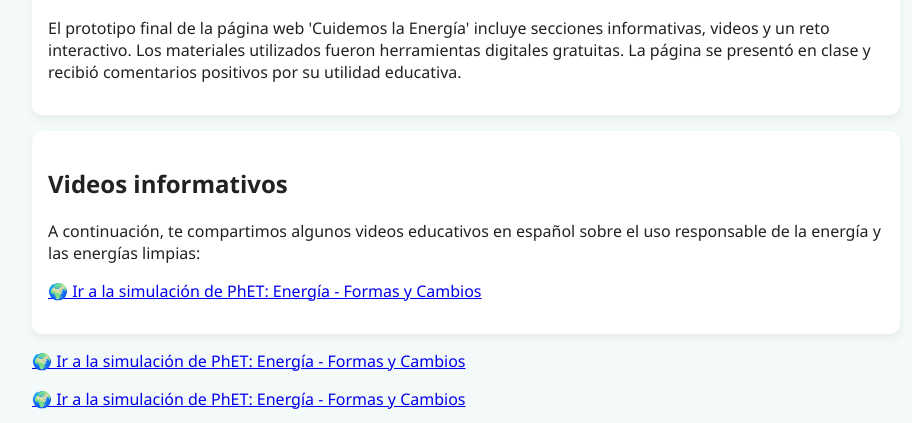
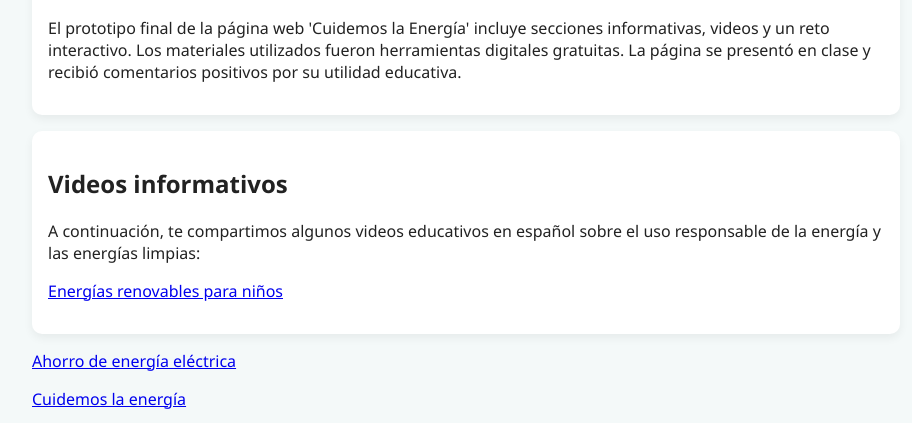
Before and after one commit to Maestrourbana14/Cuidemos_Energia_Sitio, a plain HTML site: page index.html in a window 1280 px wide. Shown: the part 1214-1637 px from the top of the page, without its empty margins (174-1086 px from the left). Drawn offline with Linux system fonts and the light colour scheme.

Commit message:
Update index.html

```diff
--- a/index.html
+++ b/index.html
@@ -55,13 +55,13 @@
   <h2>Videos informativos</h2>
   <p>A continuación, te compartimos algunos videos educativos en español sobre el uso responsable de la energía y las energías limpias:</p>
  <p><a href="https://www.youtube.com/watch?v=Nwe4VFATIXw" target="_blank">
-    🌍 Ir a la simulación de PhET: Energía - Formas y Cambios
+    Energías renovables para niños
   </a></p>
 </section> <p><a href="https://www.youtube.com/watch?v=pT0Z6NffUx8" target="_blank">
-    🌍 Ir a la simulación de PhET: Energía - Formas y Cambios
+    Ahorro de energía eléctrica
   </a></p>
 </section> <p><a href="https://www.youtube.com/watch?v=xLsPW-xxYOo" target="_blank">
-    🌍 Ir a la simulación de PhET: Energía - Formas y Cambios
+    Cuidemos la energía
   </a></p>
 </section>
   <div class="video-container">
```
